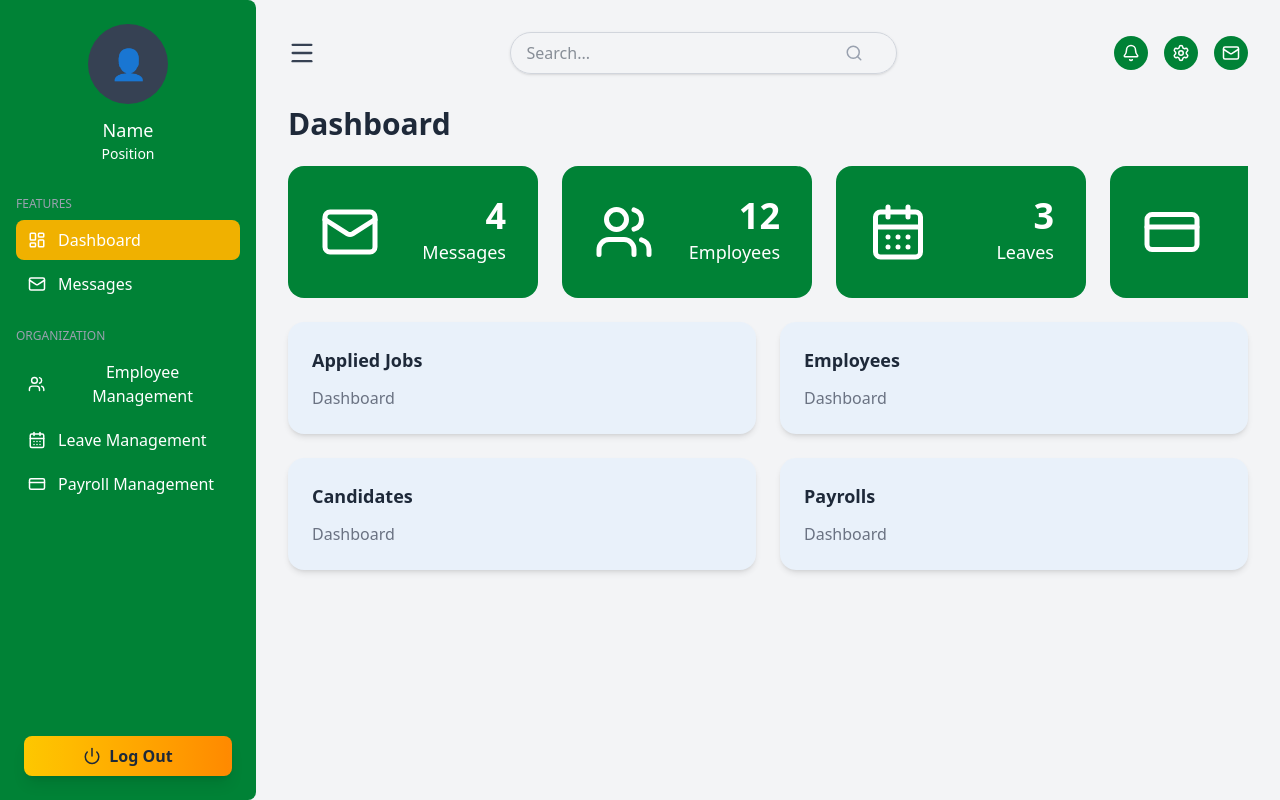
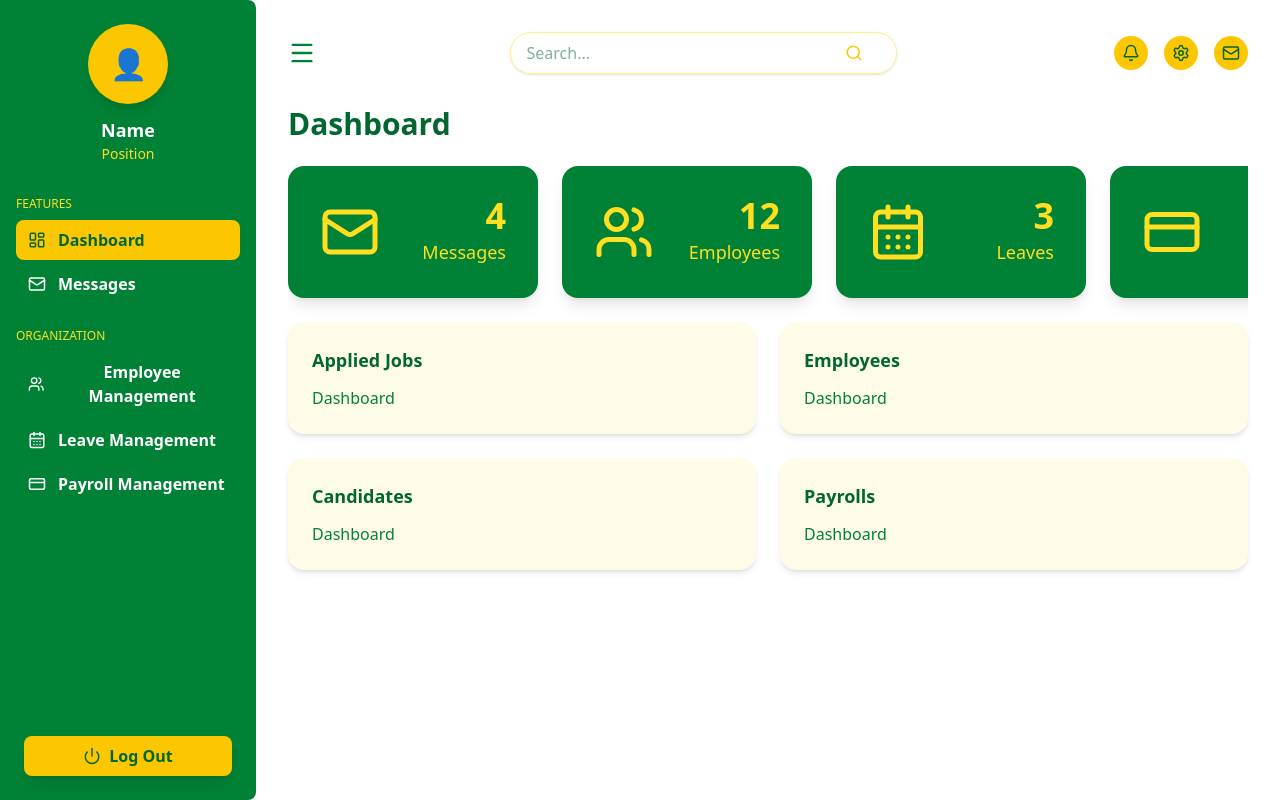
Before and after one commit to Ven-the-dork/Payroll2, a React (Vite) app: page /dashboard in a window 1280 px wide. Built offline with nearby package versions, Linux system fonts and the light colour scheme.

Commit message:
UI Changes

```diff
--- a/src/Admin side/Dashboard.jsx
+++ b/src/Admin side/Dashboard.jsx
@@ -18,12 +18,12 @@ export default function Dashboard() {
   const [isOpen, setIsOpen] = useState(true);
 
   return (
-    <div className="flex min-h-screen bg-gray-100">
+    <div className="flex min-h-screen bg-white">
       {/* Sidebar */}
       <aside
         className={`${
           isOpen ? 'w-64' : 'w-20'
-        } bg-green-700 text-white  rounded-r-lg flex flex-col justify-between py-6 transition-all duration-300 relative`}
+        } bg-green-700 text-white rounded-r-lg flex flex-col justify-between py-6 transition-all duration-300 relative`}
       >
         <div>
           {/* Profile Section */}
@@ -32,166 +32,140 @@ export default function Dashboard() {
               !isOpen && 'hidden'
             }`}
           >
-            <div className="w-20 h-20 rounded-full bg-gray-700 flex items-center justify-center">
-              <span className="text-3xl font-bold">👤</span>
+            <div className="w-20 h-20 rounded-full bg-yellow-400 flex items-center justify-center shadow-lg">
+              <span className="text-3xl font-bold text-green-800">👤</span>
             </div>
-            <h2 className="mt-3 text-lg ">Name</h2>
-            <p className="text-white-400 text-sm">Position</p>
+            <h2 className="mt-3 text-lg text-white font-bold">Name</h2>
+            <p className="text-yellow-300 text-sm">Position</p>
           </div>
-
           {/* Features Section */}
           <div className="px-4">
-            <h3
-              className={`text-gray-400 text-xs uppercase mb-2 ${
-                !isOpen && 'hidden'
-              }`}
-            >
+            <h3 className={`text-yellow-300 text-xs uppercase mb-2 ${!isOpen && 'hidden'}`}>
               Features
             </h3>
-
             <nav className="space-y-1">
               {/* Dashboard */}
               <div className="relative group">
-                <button className="w-full flex items-center gap-3 px-3 py-2 rounded-lg  cursor-pointer bg-yellow-500">
+                <button className="w-full flex items-center gap-3 px-3 py-2 rounded-lg cursor-pointer bg-yellow-400 text-green-800 font-semibold">
                   <LayoutDashboard size={18} /> {isOpen && 'Dashboard'}
                 </button>
               </div>
-
               {/* Messages */}
               <div className="relative group">
-                <button className="w-full flex items-center gap-3 px-3 py-2 rounded-lg  cursor-pointer hover:bg-yellow-500 transition">
+                <button className="w-full flex items-center gap-3 px-3 py-2 rounded-lg cursor-pointer hover:bg-yellow-300 hover:text-green-900 transition font-semibold">
                   <Mail size={18} /> {isOpen && 'Messages'}
                 </button>
               </div>
             </nav>
-
             {/* Organization */}
-            <h3
-              className={`text-gray-400 text-xs uppercase mt-6 mb-2 ${
-                !isOpen && 'hidden'
-              }`}
-            >
+            <h3 className={`text-yellow-300 text-xs uppercase mt-6 mb-2 ${!isOpen && 'hidden'}`}>
               Organization
             </h3>
-
             <nav className="space-y-1">
               {/* Employee Management */}
               <div className="relative group">
                 <button
                   onClick={() => navigate("/employee")}
-                   className="w-full flex items-center gap-3 px-3 py-2  cursor-pointer rounded-lg hover:bg-yellow-500 transition"
+                  className="w-full flex items-center gap-3 px-3 py-2 cursor-pointer rounded-lg hover:bg-yellow-300 hover:text-green-900 transition font-semibold"
                 >
                   <Users size={18} /> {isOpen && "Employee Management"}
                 </button>
-
               </div>
-
               {/* Leave Management */}
               <div className="relative group">
                 <button
                   onClick={() => navigate('/leave-management')}
-                    className="w-full flex items-center gap-3 px-3 py-2 rounded-lg  cursor-pointer hover:bg-yellow-500 transition "
+                  className="w-full flex items-center gap-3 px-3 py-2 rounded-lg cursor-pointer hover:bg-yellow-300 hover:text-green-900 transition font-semibold"
                 >
                   <CalendarDays size={18} /> {isOpen && 'Leave Management'}
                 </button>
               </div>
-
               {/* Payroll Management */}
               <div className="relative group">
-                <button className="w-full flex items-center gap-3 px-3 py-2 rounded-lg  cursor-pointer hover:bg-yellow-500 transition">
+                <button className="w-full flex items-center gap-3 px-3 py-2 rounded-lg cursor-pointer hover:bg-yellow-300 hover:text-green-900 transition font-semibold">
                   <CreditCard size={18} /> {isOpen && 'Payroll Management'}
                 </button>
               </div>
             </nav>
           </div>
         </div>
-
         {/* Logout Button */}
         <div className="px-6">
           <button
             onClick={() => navigate('/')}
-            className="w-full flex items-center justify-center gap-2 bg-gradient-to-r from-yellow-400 to-orange-400 text-gray-800 font-bold py-2 rounded-lg  cursor-pointer hover:from-yellow-300 hover:to-orange-300 transform hover:scale-105 transition-all duration-200 shadow-lg"
+            className="w-full flex items-center justify-center gap-2 bg-yellow-400 text-green-800 font-bold py-2 rounded-lg cursor-pointer hover:bg-yellow-300 transform hover:scale-105 transition-all duration-200 shadow-lg"
           >
             <Power size={18} />
             {isOpen && 'Log Out'}
           </button>
         </div>
       </aside>
-
       {/* Main Content */}
-      <main className="flex-1 p-8 overflow-x-hidden">
-        {/* 🔹 Top bar */}
+      <main className="flex-1 p-8 overflow-x-hidden bg-white">
+        {/* Top bar */}
         <div className="flex items-center justify-between mb-8">
           {/* Sidebar toggle */}
           <button
             onClick={() => setIsOpen(!isOpen)}
-            className="text-gray-700  cursor-pointer hover:text-green-700 transition"
+            className="text-green-700 cursor-pointer hover:text-yellow-400 transition"
           >
             <Menu size={28} />
           </button>
-
           {/* Center search bar */}
           <div className="flex-1 flex justify-center relative">
             <input
               type="text"
               placeholder="Search..."
-              className="w-1/2 pl-4 pr-10 py-2 rounded-full border border-gray-300 focus:outline-none focus:ring-2 focus:ring-green-600 text-gray-800 shadow-sm"
+              className="w-1/2 pl-4 pr-10 py-2 rounded-full border border-yellow-200 focus:outline-none focus:ring-2 focus:ring-green-500 text-green-800 shadow-sm"
             />
             <Search
               size={18}
-              className="absolute right-[calc(50%-10rem)] top-1/2 -translate-y-1/2 text-gray-400 cursor-pointer"
+              className="absolute right-[calc(50%-10rem)] top-1/2 -translate-y-1/2 text-yellow-400 cursor-pointer"
             />
           </div>
-
           {/* Right-side icons */}
           <div className="flex items-center gap-4 ml-6">
-            <button className="p-2 bg-green-700  text-white rounded-full  cursor-pointer hover:bg-yellow-400 transition">
+            <button className="p-2 bg-yellow-400 text-green-800 rounded-full cursor-pointer hover:bg-green-700 hover:text-white transition">
               <Bell size={18} />
             </button>
-            <button className="p-2 bg-green-700  text-white rounded-full cursor-pointer hover:bg-yellow-400 transition">
+            <button className="p-2 bg-yellow-400 text-green-800 rounded-full cursor-pointer hover:bg-green-700 hover:text-white transition">
               <Settings size={18} />
             </button>
-            <button className="p-2 bg-green-700  text-white rounded-full  cursor-pointer hover:bg-yellow-400 transition">
+            <button className="p-2 bg-yellow-400 text-green-800 rounded-full cursor-pointer hover:bg-green-700 hover:text-white transition">
               <Mail size={18} />
             </button>
           </div>
         </div>
-
         {/* Dashboard Header */}
-        <h1 className="text-3xl font-bold text-gray-800 mb-6">Dashboard</h1>
-
-        {/* 🔹 Scrollable Indicator Cards */}
-
+        <h1 className="text-3xl font-bold text-green-800 mb-6">Dashboard</h1>
+        {/* Scrollable Indicator Cards */}
         <div className="flex overflow-x-auto gap-6 pb-6 no-scrollbar">
           {/* Messages */}
-         <div className="flex-1 min-w-[250px] bg-green-700 text-white rounded-2xl p-8 flex items-center justify-between ">
+          <div className="flex-1 min-w-[250px] bg-green-700 text-yellow-300 rounded-2xl p-8 flex items-center justify-between shadow-lg">
             <Mail size={60} />
             <div className="text-right">
               <p className="text-4xl font-bold leading-none">4</p>
               <p className="text-lg mt-1">Messages</p>
             </div>
           </div>
-
           {/* Employees */}
-        <div className="flex-1 min-w-[250px] bg-green-700  text-white rounded-2xl p-8 flex items-center justify-between ">
+          <div className="flex-1 min-w-[250px] bg-green-700 text-yellow-300 rounded-2xl p-8 flex items-center justify-between shadow-lg">
             <Users size={60} />
             <div className="text-right">
               <p className="text-4xl font-bold leading-none">12</p>
               <p className="text-lg mt-1">Employees</p>
             </div>
           </div>
-
           {/* Leaves */}
-         <div className="flex-1 min-w-[250px] bg-green-700  text-white rounded-2xl p-8 flex items-center justify-between ">
+          <div className="flex-1 min-w-[250px] bg-green-700 text-yellow-300 rounded-2xl p-8 flex items-center justify-between shadow-lg">
             <CalendarDays size={60} />
             <div className="text-right">
               <p className="text-4xl font-bold leading-none">3</p>
               <p className="text-lg mt-1">Leaves</p>
             </div>
           </div>
-
           {/* Payrolls */}
-        <div className="flex-1 min-w-[250px] bg-green-700  text-white rounded-2xl p-8 flex items-center justify-between ">
+          <div className="flex-1 min-w-[250px] bg-green-700 text-yellow-300 rounded-2xl p-8 flex items-center justify-between shadow-lg">
             <CreditCard size={60} />
             <div className="text-right">
               <p className="text-4xl font-bold leading-none">8</p>
@@ -199,42 +173,29 @@ export default function Dashboard() {
             </div>
           </div>
         </div>
-        {/* 🔹 Four Section Tabs */}
+        {/* Section Tabs */}
         <div className="grid grid-cols-1 md:grid-cols-2 gap-6">
           {/* Applied Jobs */}
-  <div className="bg-[#E9F1FA] rounded-2xl shadow-md p-6">
-    <h2 className="text-lg font-semibold text-gray-800 mb-3">
-      Applied Jobs
-    </h2>
-    <p className="text-gray-500">Dashboard</p>
+          <div className="bg-yellow-50 rounded-2xl shadow-md p-6">
+            <h2 className="text-lg font-semibold text-green-800 mb-3">Applied Jobs</h2>
+            <p className="text-green-700">Dashboard</p>
           </div>
-
           {/* Employees */}
-  <div className="bg-[#E9F1FA] rounded-2xl shadow-md p-6">
-    <h2 className="text-lg font-semibold text-gray-800 mb-3">
-      Employees
-    </h2>
-    <p className="text-gray-500">Dashboard</p>
+          <div className="bg-yellow-50 rounded-2xl shadow-md p-6">
+            <h2 className="text-lg font-semibold text-green-800 mb-3">Employees</h2>
+            <p className="text-green-700">Dashboard</p>
           </div>
-
           {/* Candidates */}
-  <div className="bg-[#E9F1FA] rounded-2xl shadow-md p-6">
-    <h2 className="text-lg font-semibold text-gray-800 mb-3">
-      Candidates
-    </h2>
-    <p className="text-gray-500">Dashboard</p>
+          <div className="bg-yellow-50 rounded-2xl shadow-md p-6">
+            <h2 className="text-lg font-semibold text-green-800 mb-3">Candidates</h2>
+            <p className="text-green-700">Dashboard</p>
           </div>
-
           {/* Payrolls */}
-  <div className="bg-[#E9F1FA] rounded-2xl shadow-md p-6">
-    <h2 className="text-lg font-semibold text-gray-800 mb-3">
-      Payrolls
-    </h2>
-    <p className="text-gray-500">Dashboard</p>
+          <div className="bg-yellow-50 rounded-2xl shadow-md p-6">
+            <h2 className="text-lg font-semibold text-green-800 mb-3">Payrolls</h2>
+            <p className="text-green-700">Dashboard</p>
           </div>
         </div>
-
-
       </main>
     </div>
   );
```
Lines whose indentation alone changed are shown as unchanged.
